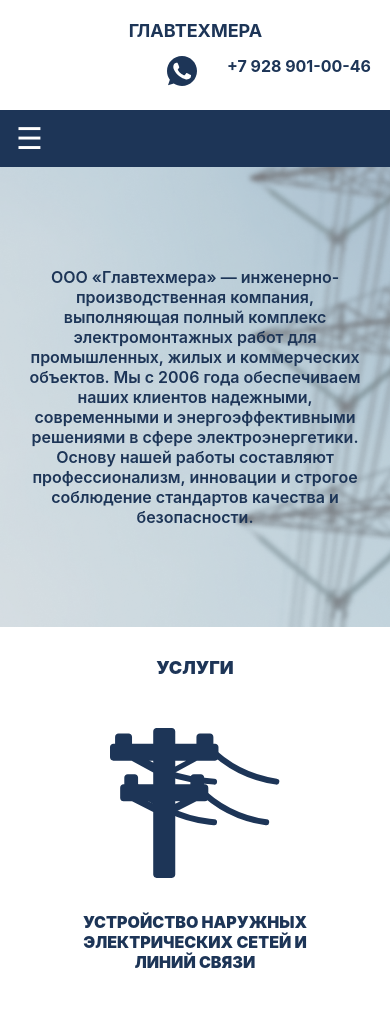
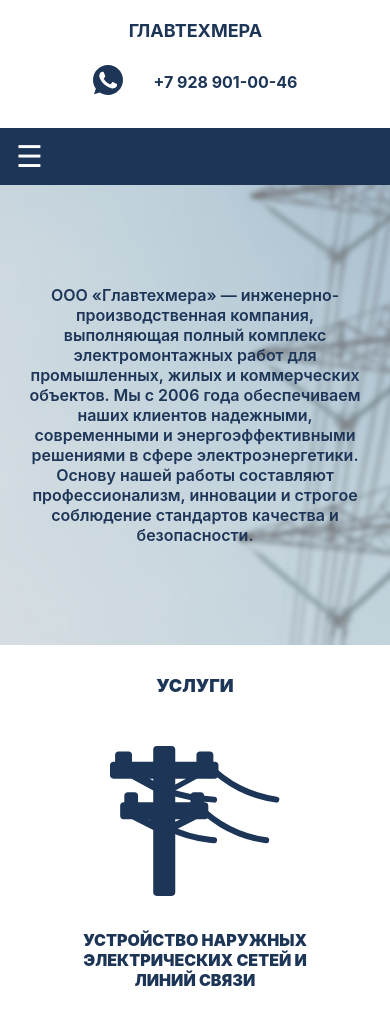
Before and after one commit to ZeHHFo/glavtehmera, a plain HTML site: page index.html in a window 390 px wide. Shown: the top 1023 px of the page. Drawn offline with nearby package versions, Linux system fonts and the light colour scheme.

Commit message:
Fixed an error in displaying the social block in the mobile version of the site.

```diff
--- a/css/header.css
+++ b/css/header.css
@@ -72,8 +72,12 @@
     gap: 15px;
   }
 
-  .Phone-number {
-    margin: 0;
+  .social {
+    margin: auto 0;
+  }
+
+  .whatsapp-link {
+    margin: auto 0;
   }
 
   .nav {
```
